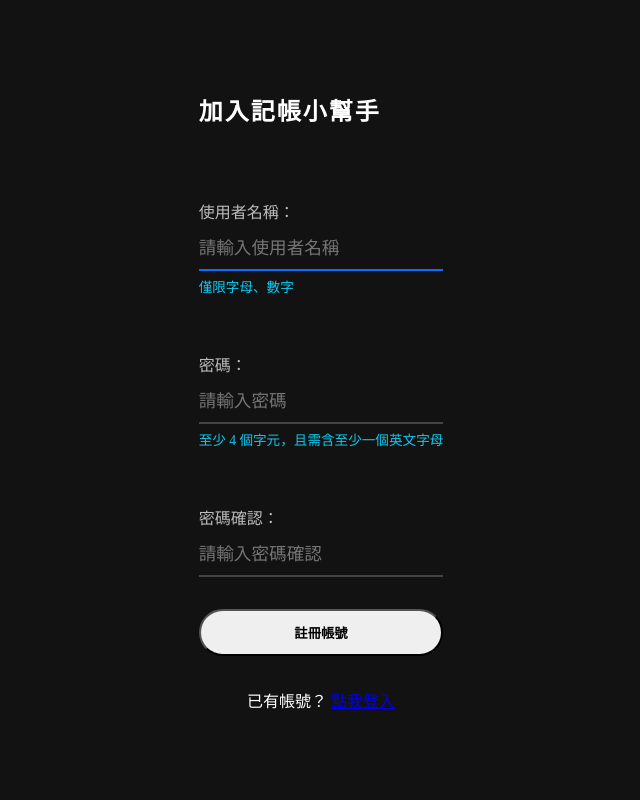
After one commit to weiiilin/django_expense_mgt, a Django app: page /register/ in a window 1280 px wide. The commit adds this page. Shown: the whole page, without its empty margins (319-959 px from the left). Run offline with Django 5.2, Linux system fonts and the light colour scheme.

Commit message:
第二次作業

```diff
--- /dev/null
+++ b/expense_mgt/forms.py
@@ -0,0 +1,46 @@
+from django import forms
+from .models import ExpenseRecord
+from django.utils import timezone
+from django.contrib.auth.forms import UserCreationForm
+from django.contrib.auth.models import User
+from django.core.validators import RegexValidator
+
+class ExpenseForm(forms.ModelForm):
+    class Meta:
+        model = ExpenseRecord
+        # 我們只需要讓使用者填這四個，user 和 created_at 會自動處理
+        fields = ['category', 'amount', 'description', 'date']
+
+
+    # 自定義驗證：金額必須大於 0
+    def clean_amount(self):
+        amount = self.cleaned_data.get('amount')
+        # 改為整數判斷
+        if amount is None or amount <= 0:
+            raise forms.ValidationError("金額必須是大於 0 的整數。")
+        return int(amount) # 強制轉為 int 確保萬無一失
+
+class CustomRegistrationForm(UserCreationForm):
+    # 這裡的 label 不要加冒號
+    username = forms.CharField(
+        label="使用者名稱",
+        help_text="僅限字母、數字",
+        validators=[RegexValidator(r'^[a-zA-Z0-9]*$', '僅限字母與數字')],
+    )
+
+    def __init__(self, *args, **kwargs):
+        super().__init__(*args, **kwargs)
+        # --- 自動化修復區 ---
+        for field_name, field in self.fields.items():
+            # 1. 強制幫所有欄位加上 form-control class，這樣 CSS 才抓得到
+            field.widget.attrs.update({'class': 'form-control'})
+            # 2. 如果你覺得 Placeholder 很醜，也可以在這裡統一加
+            field.widget.attrs.update({'placeholder': f'請輸入{field.label}'})
+
+        # 修正標籤名稱 (同樣不加冒號)
+        self.fields['password1'].label = "密碼"
+        self.fields['password2'].label = "密碼確認"
+
+        # 提示詞設定
+        self.fields['password1'].help_text = "至少 4 個字元，且需含至少一個英文字母"
+        self.fields['password2'].help_text = ""
--- a/expense_mgt/models.py
+++ b/expense_mgt/models.py
@@ -1,7 +1,11 @@
 from django.db import models
 from django.utils import timezone
+from django.contrib.auth.models import User
 
 class ExpenseRecord(models.Model):
+    # 關聯到 User 模型，表示這筆消費記錄屬於哪個使用者
+    user = models.ForeignKey(User, on_delete=models.CASCADE, related_name='expenses')
+
     # 1. 實際消費日期 (讓使用者可以選擇哪一天消費)
     # 預設值設為 timezone.now，確保沒選日期時也會抓今天
     date = models.DateField(default=timezone.now)
@@ -10,7 +14,7 @@ class ExpenseRecord(models.Model):
     category = models.CharField(max_length=50)
 
     # 3. 金額
-    amount = models.DecimalField(max_digits=10, decimal_places=2)
+    amount = models.IntegerField()
 
     # 4. 備註
     description = models.CharField(max_length=200, blank=True)
--- /dev/null
+++ b/expense_mgt/templates/register.html
@@ -0,0 +1,123 @@
+<head>
+    <style>
+/* 1. 全螢幕置中容器 */
+html, body {
+    height: 100%;
+    margin: 0;
+    background-color: #121212 !important;
+    display: flex;
+    align-items: center;
+    justify-content: center;
+    color: white;
+}
+
+/* 2. 卡片容器：移除所有邊框，增加寬度感 */
+.card {
+    background: transparent !important;
+    border: none !important;
+    box-shadow: none !important;
+    width: 100%;
+    max-width: 400px;
+    padding: 0 !important;
+}
+
+/* 3. 標題美化 */
+h2 {
+    font-weight: 800;
+    letter-spacing: 2px;
+    margin-bottom: 3rem !important;
+}
+
+/* 4. 重點：解決橫向排列問題 */
+form p {
+    display: flex;
+    flex-direction: column; /* 強制垂直排列：Label在上，Input在下 */
+    align-items: flex-start; /* 靠左對齊 */
+    margin-bottom: 2rem !important;
+    width: 100%;
+}
+/* 讓所有輸入框（不論有沒有 class）都變成透明底線 */
+input[type="text"],
+input[type="password"],
+.form-control {
+    background: transparent !important;
+    border: none !important;
+    border-bottom: 2px solid #444 !important; /* 底線色 */
+    border-radius: 0 !important;
+    color: #fff !important;
+    width: 100% !important;
+    padding: 10px 0 !important;
+    margin-top: 5px;
+    outline: none !important;
+}
+
+/* 點擊時底線變藍色 */
+input:focus, .form-control:focus {
+    border-bottom-color: #0d6efd !important;
+    box-shadow: none !important;
+}
+/* 5. 標籤 (Label) 美化 */
+form label {
+    display: block;
+    margin-top: 1.5rem !important;
+    color: #bbb;
+    font-size: 1rem;
+    text-align: left;
+}
+
+/* 6. 輸入框 (Input) 去除白方框，改為優雅底線 */
+.form-control {
+    background: transparent !important; /* 移除白色背景 */
+    border: none !important;
+    border-bottom: 2px solid #333 !important; /* 只留底線 */
+    border-radius: 0 !important;
+    color: #fff !important;
+    padding: 10px 0 !important;
+    font-size: 1.1rem;
+    width: 100% !important; /* 填滿寬度 */
+    transition: border-color 0.3s;
+}
+
+.form-control:focus {
+    box-shadow: none !important;
+    border-bottom-color: #0d6efd !important; /* 點擊時底線變藍 */
+}
+
+/* 7. 提示詞 (Help Text) 放在輸入框正下方，靠左顯示 */
+.helptext, ul.helptext {
+    color: #0dcaf0 !important;
+    font-size: 0.85rem;
+    text-align: left;
+    margin-top: 5px;
+    padding: 0;
+    list-style: none;
+}
+
+/* 8. 按鈕與連結置中 */
+.btn-primary, .btn-info {
+    display: block;
+    width: 100% !important;
+    margin: 2rem auto !important;
+    border-radius: 50px !important;
+    padding: 12px !important;
+    font-weight: bold;
+}
+
+.mt-3 {
+    text-align: center;
+    width: 100%;
+}
+    </style>
+</head>
+
+<body class="container py-5" style="background-color: #121212; color: white;">
+    <div class="card bg-dark border-secondary p-4 mx-auto" style="max-width: 400px;">
+        <h2 class="text-primary mb-4">加入記帳小幫手</h2>
+        <form method="post">
+            {% csrf_token %}
+            {{ form.as_p }}
+            <button type="submit" class="btn btn-info w-100">註冊帳號</button>
+        </form>
+        <p class="mt-3">已有帳號？ <a href="{% url 'expense_mgt:login' %}">點我登入</a></p>
+    </div>
+</body>
--- a/expense_mgt/urls.py
+++ b/expense_mgt/urls.py
@@ -1,4 +1,5 @@
 from django.urls import path
+from django.contrib.auth import views as auth_views
 from . import views
 
 app_name = 'expense_mgt'
@@ -8,4 +9,9 @@ urlpatterns = [
     path('', views.home, name='home'),
     path('api/add/', views.api_add_expense, name='api_add_expense'),
     path('delete/<int:pk>/', views.delete_expense, name='delete'),
+
+    # 使用 Django 內建的登入/登出視圖
+    path('register/', views.register, name='register'),
+    path('login/', auth_views.LoginView.as_view(template_name='login.html'), name='login'),
+    path('logout/', auth_views.LogoutView.as_view(next_page='expense_mgt:login'), name='logout'),
 ]
--- a/expense_mgt/views.py
+++ b/expense_mgt/views.py
@@ -5,6 +5,20 @@ from .models import ExpenseRecord
 import json
 from django.http import JsonResponse
 from django.views.decorators.csrf import csrf_exempt
+from django.contrib.auth.forms import UserCreationForm
+from django.shortcuts import redirect
+from .forms import ExpenseForm
+from .forms import CustomRegistrationForm # 引入自定義表單
+
+def register(request):
+    if request.method == 'POST':
+        form = CustomRegistrationForm(request.POST) # 改用新表單
+        if form.is_valid():
+            form.save()
+            return redirect('expense_mgt:login')
+    else:
+        form = CustomRegistrationForm()
+    return render(request, 'register.html', {'form': form})
 
 def home(request):
     records = ExpenseRecord.objects.all()
@@ -21,14 +35,22 @@ def home(request):
         'current_month_total': current_month_total
     })
 
+# expense_mgt/views.py
+
+from django.shortcuts import render, redirect
+from django.contrib.auth.decorators import login_required
+from django.db.models import Sum
+from django.utils import timezone
+from .models import ExpenseRecord
+
+@login_required(login_url='expense_mgt:login')
 def home(request):
-    # 1. 取得網頁傳來的年、月參數
+    # --- 1. 初始化與取得參數 ---
+    now = timezone.now()
     year = request.GET.get('year')
     month = request.GET.get('month')
 
-    now = timezone.now()
-
-    # 2. 如果沒傳參數，預設為目前的年、月
+    # 如果沒傳參數，預設為目前的年、月
     if not year or not month:
         year = now.year
         month = now.month
@@ -36,20 +58,27 @@ def home(request):
         year = int(year)
         month = int(month)
 
-    # 3. 過濾該月份的紀錄
-    records = ExpenseRecord.objects.filter(date__year=year, date__month=month)
+    # --- 2. 資料隔離與過濾 (核心關鍵) ---
+    # 先抓出「屬於該使用者」的所有紀錄
+    user_records = ExpenseRecord.objects.filter(user=request.user)
 
-    # 4. 計算該月份總支出
+    # 再從該使用者的紀錄中，過濾出「指定年份與月份」的內容
+    # 這樣就保證了 records 裡絕對不會出現別人的帳
+    records = user_records.filter(date__year=year, date__month=month)
+
+    # --- 3. 計算總支出 ---
+    # 同理，這裡的總支出是基於已經過濾過使用者的 records
     current_month_total = records.aggregate(total=Sum('amount'))['total'] or 0
 
-    # 5. 準備月份選單資料（顯示最近 6 個月供切換）
+    # --- 4. 準備月份選單資料 ---
+    # 讓使用者可以切換最近 6 個月的選單邏輯
     month_options = []
     for i in range(6):
-        # 計算過去每個月的日期
         m = (now.month - i - 1) % 12 + 1
         y = now.year + (now.month - i - 1) // 12
         month_options.append({'year': y, 'month': m})
 
+    # --- 5. 渲染頁面 ---
     return render(request, 'home.html', {
         'records': records,
         'current_month_total': current_month_total,
@@ -64,27 +93,27 @@ def delete_expense(request, pk):
     record.delete()
     return redirect('expense_mgt:home')
 
+
 @csrf_exempt
+@login_required
 def api_add_expense(request):
-    """
-    API 視圖：接收前端 fetch 傳來的 POST 請求，將新帳目存入資料庫。
-    """
     if request.method == 'POST':
         try:
-            # 解析前端傳來的 JSON 內容
             data = json.loads(request.body)
+            # 將資料餵給 Form
+            form = ExpenseForm(data)
 
-            # 從資料中取值並建立新的資料庫紀錄
-            # 使用 .get() 可以避免缺少欄位時直接當掉
-            record = ExpenseRecord.objects.create(
-                date=data.get('date'),  # 前端應該傳來 date 欄位
-                category=data.get('category'),
-                amount=data.get('amount'),
-                description=data.get('description', '')
-            )
+            if form.is_valid():
+                # commit=False 先不存入資料庫，因為我們要手動補上 user
+                record = form.save(commit=False)
+                record.user = request.user
+                record.save()
+                return JsonResponse({'status': 'success'})
+            else:
+                # 如果驗證失敗，回傳具體的錯誤訊息
+                errors = form.errors.get_json_data()
+                return JsonResponse({'status': 'error', 'message': errors}, status=400)
 
-            # 儲存成功後，回傳成功的 JSON 訊息與新資料給前端
-            return JsonResponse({'status': 'success'}, status=201)
         except Exception as e:
             return JsonResponse({'status': 'error', 'message': str(e)}, status=400)
 
```
Also changed, not shown: config/settings.py (+12 -13 lines), expense_mgt/admin.py (+22 -6 lines), expense_mgt/templates/home.html (+64 -17 lines), expense_mgt/templates/login.html (added, +118 -0 lines), db.sqlite3, expense_mgt/migrations/0003_expenserecord_user.py (added), expense_mgt/migrations/0004_alter_expenserecord_amount.py (added).
